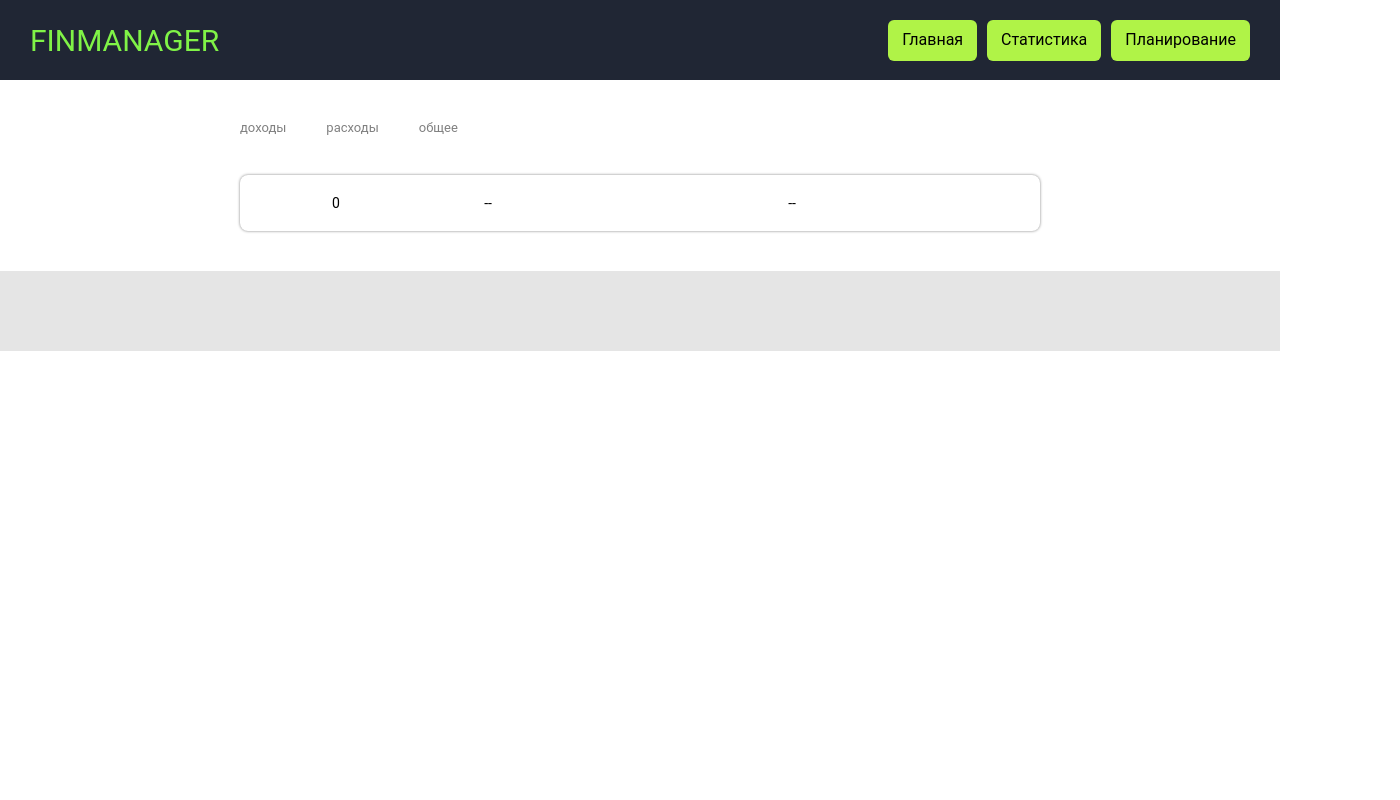
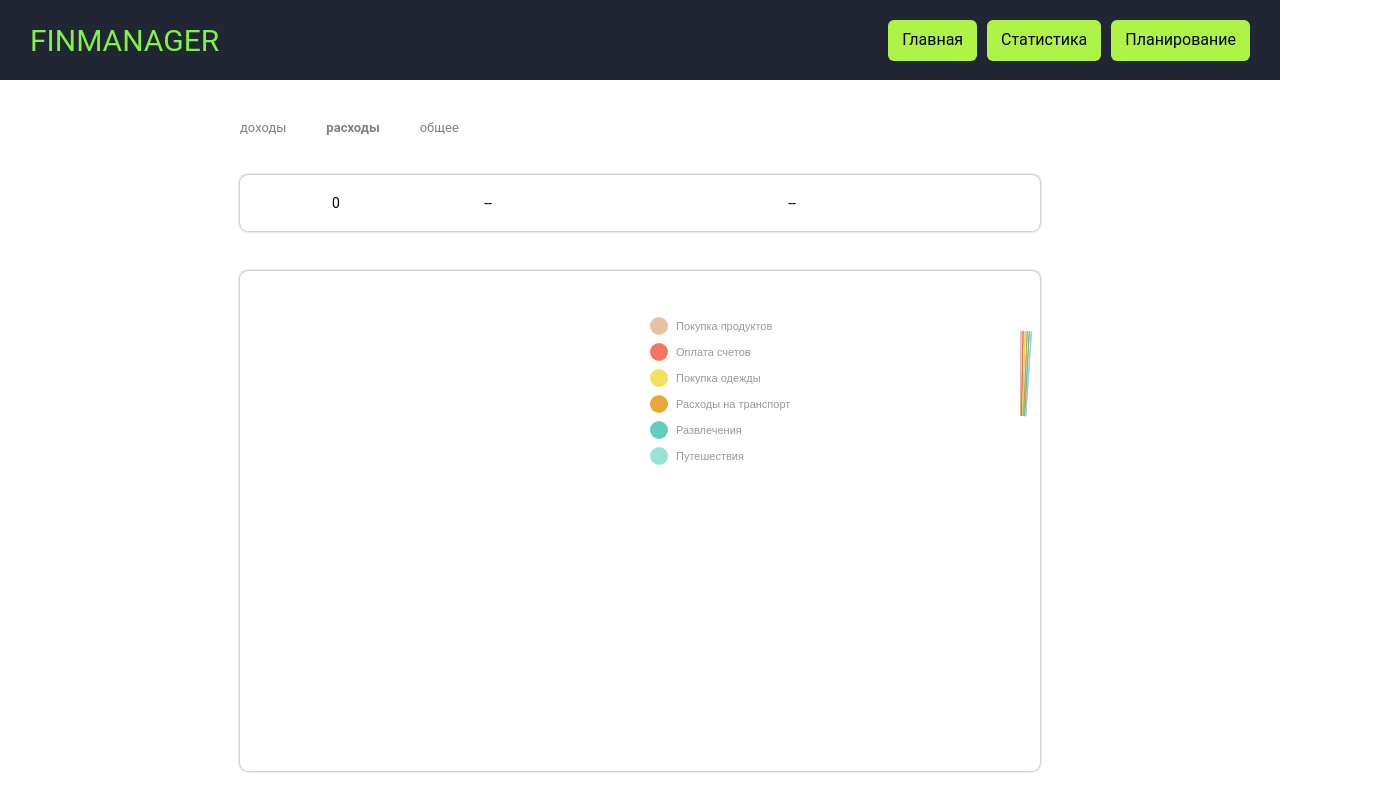
Before and after one commit to karlbelousov/finmanager, a React (Create React App) app: page /stat in a window 1280 px wide. Shown: the top 800 px of the page, 1400 px wide, since content can reach past the window. Built offline with nearby package versions, Linux system fonts and the light colour scheme.

Commit message:
создал компонент datachart для  отображения графика расходов при помощи библиотеки nivo

```diff
--- a/package.json
+++ b/package.json
@@ -6,6 +6,7 @@
     "@emotion/react": "^11.13.0",
     "@emotion/styled": "^11.13.0",
     "@mui/material": "^5.16.7",
+    "@nivo/pie": "^0.87.0",
     "@reduxjs/toolkit": "^1.8.6",
     "axios": "^0.27.2",
     "history": "^5.3.0",
--- a/src/components/pages/Stat.tsx
+++ b/src/components/pages/Stat.tsx
@@ -1,11 +1,18 @@
 import { Header } from '../views/global/Header';
 import DataList from '../views/local/DataList';
 import { Footer } from '../views/global/Footer';
+import DataChart from '../views/local/DataChart';
+import { useState } from 'react';
 
-export const Stat = () => (
-  <>
-    <Header />
-    <DataList />
-    <Footer />
-  </>
-);
+export const Stat = () => {
+  const [isShowChart, setIsShowChart ] = useState(true);
+
+  return (
+    <>
+      <Header />
+      <DataList setShow={setIsShowChart} />
+      <DataChart show={isShowChart} />
+      <Footer />
+    </>
+  );
+};
--- /dev/null
+++ b/src/components/views/local/DataChart.tsx
@@ -0,0 +1,232 @@
+// import { useEffect } from 'react';
+import css from '../../../styles/dataList.css';
+import { ResponsivePie } from '@nivo/pie';
+import { DataChartType } from '../../../type/data';
+import React, { useEffect, useState } from 'react';
+import { useAppSelector } from '../../../hooks';
+
+const { DataContainer } = css;
+
+type MyResponsivePieProps = {
+  data: DataChartType[];
+}
+
+const MyResponsivePie = ({ data}: MyResponsivePieProps) => (
+  <ResponsivePie
+    data={data}
+    margin={{ top: 40, right: 80, bottom: 80, left: 80 }}
+    innerRadius={0.5}
+    padAngle={0.7}
+    cornerRadius={3}
+    activeOuterRadiusOffset={8}
+    borderWidth={1}
+    borderColor={{
+      from: 'color',
+      modifiers: [
+        [
+          'darker',
+          0.2
+        ]
+      ]
+    }}
+    arcLinkLabelsSkipAngle={10}
+    arcLinkLabelsTextColor="#333333"
+    arcLinkLabelsThickness={2}
+    arcLinkLabelsColor={{ from: 'color' }}
+    arcLabelsSkipAngle={10}
+    arcLabelsTextColor={{
+      from: 'color',
+      modifiers: [
+        [
+          'darker',
+          2
+        ]
+      ]
+    }}
+    defs={[
+      {
+        id: 'dots',
+        type: 'patternDots',
+        background: 'inherit',
+        color: 'rgba(255, 255, 255, 0.3)',
+        size: 4,
+        padding: 1,
+        stagger: true
+      },
+      {
+        id: 'lines',
+        type: 'patternLines',
+        background: 'inherit',
+        color: 'rgba(255, 255, 255, 0.3)',
+        rotation: -45,
+        lineWidth: 6,
+        spacing: 10
+      }
+    ]}
+    fill={[
+      {
+        match: {
+          id: 'ruby'
+        },
+        id: 'dots'
+      },
+      {
+        match: {
+          id: 'c'
+        },
+        id: 'dots'
+      },
+      {
+        match: {
+          id: 'go'
+        },
+        id: 'dots'
+      },
+      {
+        match: {
+          id: 'python'
+        },
+        id: 'dots'
+      },
+      {
+        match: {
+          id: 'scala'
+        },
+        id: 'lines'
+      },
+      {
+        match: {
+          id: 'lisp'
+        },
+        id: 'lines'
+      },
+      {
+        match: {
+          id: 'elixir'
+        },
+        id: 'lines'
+      },
+      {
+        match: {
+          id: 'javascript'
+        },
+        id: 'lines'
+      }
+    ]}
+    legends={[
+      {
+        anchor: 'left',
+        direction: 'column',
+        justify: false,
+        translateX: -70,
+        translateY: -110,
+        itemsSpacing: 8,
+        itemWidth: 100,
+        itemHeight: 18,
+        itemTextColor: '#999',
+        itemDirection: 'left-to-right',
+        itemOpacity: 1,
+        symbolSize: 18,
+        symbolShape: 'circle',
+        effects: [
+          {
+            on: 'hover',
+            style: {
+              itemTextColor: '#000'
+            }
+          }
+        ]
+      }
+    ]}
+  />
+);
+
+type DataChartProps = {
+  show?: boolean;
+}
+
+const DataChart = ({show = true}: DataChartProps) => {
+  const data = useAppSelector((state) => state.data);
+  const filterData = data.filter((item) => item.type === 'расход');
+
+  const [r01, setR01] = useState(0);
+  const [r02, setR02] = useState(0);
+  const [r03, setR03] = useState(0);
+  const [r04, setR04] = useState(0);
+  const [r05, setR05] = useState(0);
+  const [r06, setR06] = useState(0);
+
+  useEffect(() => {
+    filterData.forEach((item) => {
+      if (item.comment === 'оплата счетов') {
+        setR02((prev) => prev + +item.value);
+      }
+      if (item.comment === 'покупка продуктов') {
+        setR01((prev) => prev + +item.value);
+      }
+      if (item.comment === 'покупка одежды') {
+        setR03((prev) => prev + +item.value);
+      }
+      if (item.comment === 'расходы на транспорт') {
+        setR04((prev) => prev + +item.value);
+      }
+      if (item.comment === 'развлечения') {
+        setR05((prev) => prev + +item.value);
+      }
+      if (item.comment === 'путешествия') {
+        setR06((prev) => prev + +item.value);
+      }
+    });
+  }, []);
+
+  return (
+    // eslint-disable-next-line react/jsx-no-useless-fragment
+    <React.Fragment>
+      {show && (
+        <DataContainer style={{ height: '500px' }}>
+          <MyResponsivePie
+            data={[
+              {
+                id: 'Покупка продуктов',
+                label: 'Покупка продуктов',
+                value: r01,
+                color: 'hsl(59, 70%, 50%)'
+              },
+              {
+                id: 'Oплата счетов',
+                label: 'Oплата счетов',
+                value: r02,
+                color: 'hsl(284, 70%, 50%)'
+              },
+              {
+                id: 'Покупка одежды',
+                label: 'Покупка одежды',
+                value: r03,
+                color: 'hsl(110, 70%, 50%)'
+              },
+              {
+                id: 'Расходы на транспорт',
+                label: 'Расходы на транспорт',
+                value: r04,
+                color: 'hsl(157, 70%, 50%)'
+              },
+              {
+                id: 'Развлечения',
+                label: 'Развлечения',
+                value: r05,
+                color: 'hsl(276, 70%, 50%)'
+              },
+              {
+                id: 'Путешествия',
+                label: 'Путешествия',
+                value: r06,
+                color: 'hsl(276, 70%, 50%)'
+              }
+            ]}
+          />
+        </DataContainer>)}
+    </React.Fragment>
+  );
+};
+
+export default DataChart;
--- a/src/components/views/local/DataList.tsx
+++ b/src/components/views/local/DataList.tsx
@@ -4,9 +4,13 @@ import { useAppSelector } from '../../../hooks';
 
 const {DataContainer, ContentLine,ContentCell, ButtonsLine, ButtonItem} = css;
 
-const DataList = () => {
+type DataListProps = {
+  setShow: (isShow: boolean) => void;
+}
+
+const DataList = ({setShow}: DataListProps) => {
   const data = useAppSelector((state) => state.data);
-  const [dataType, setDataType] = useState('доход');
+  const [dataType, setDataType] = useState('расход');
   const filterData = data.filter((item) => item.type === dataType);
   const filterDataSumm = data.filter((item) => item.type === dataType)
     .reduce((summ, item) => {
@@ -24,9 +28,17 @@ const DataList = () => {
       }
     }, 0);
 
-  const reducerDataType1 = () => setDataType('доход');
-  const reducerDataType2 = () => setDataType('расход');
-  const reducerDataType3 = () => setDataType('');
+  const reducerDataType1 = () => {
+    setDataType('доход');
+    setShow(false);
+  };
+  const reducerDataType2 = () => {
+    setDataType('расход');
+    setShow(true);
+  };
+  const reducerDataType3 = () => {
+    setDataType('');
+  };
 
   useEffect(() => {
     // eslint-disable-next-line no-console
@@ -36,9 +48,9 @@ const DataList = () => {
   return (
     <>
       <ButtonsLine>
-        <ButtonItem onClick={reducerDataType1}>доходы</ButtonItem>
-        <ButtonItem onClick={reducerDataType2}>расходы</ButtonItem>
-        <ButtonItem onClick={reducerDataType3}>общее</ButtonItem>
+        <ButtonItem style={{fontWeight: dataType === 'доход' ? 'bold' : ''}} onClick={reducerDataType1}>доходы</ButtonItem>
+        <ButtonItem style={{fontWeight: dataType === 'расход' ? 'bold' : ''}} onClick={reducerDataType2}>расходы</ButtonItem>
+        <ButtonItem style={{fontWeight: dataType === '' ? 'bold' : ''}} onClick={reducerDataType3}>общее</ButtonItem>
       </ButtonsLine>
       <DataContainer>
         {filterData.length > 0 ? (
--- a/src/index.tsx
+++ b/src/index.tsx
@@ -9,9 +9,7 @@ const root = ReactDOM.createRoot(
 );
 
 root.render(
-  <React.StrictMode>
-    <Provider store={store}>
-      <App />
-    </Provider>
-  </React.StrictMode>,
+  <Provider store={store}>
+    <App />
+  </Provider>
 );
```
Also changed, not shown: src/type/data.ts (+7 -0 lines), 1 other file (tests, documents, lock files or other folders).
